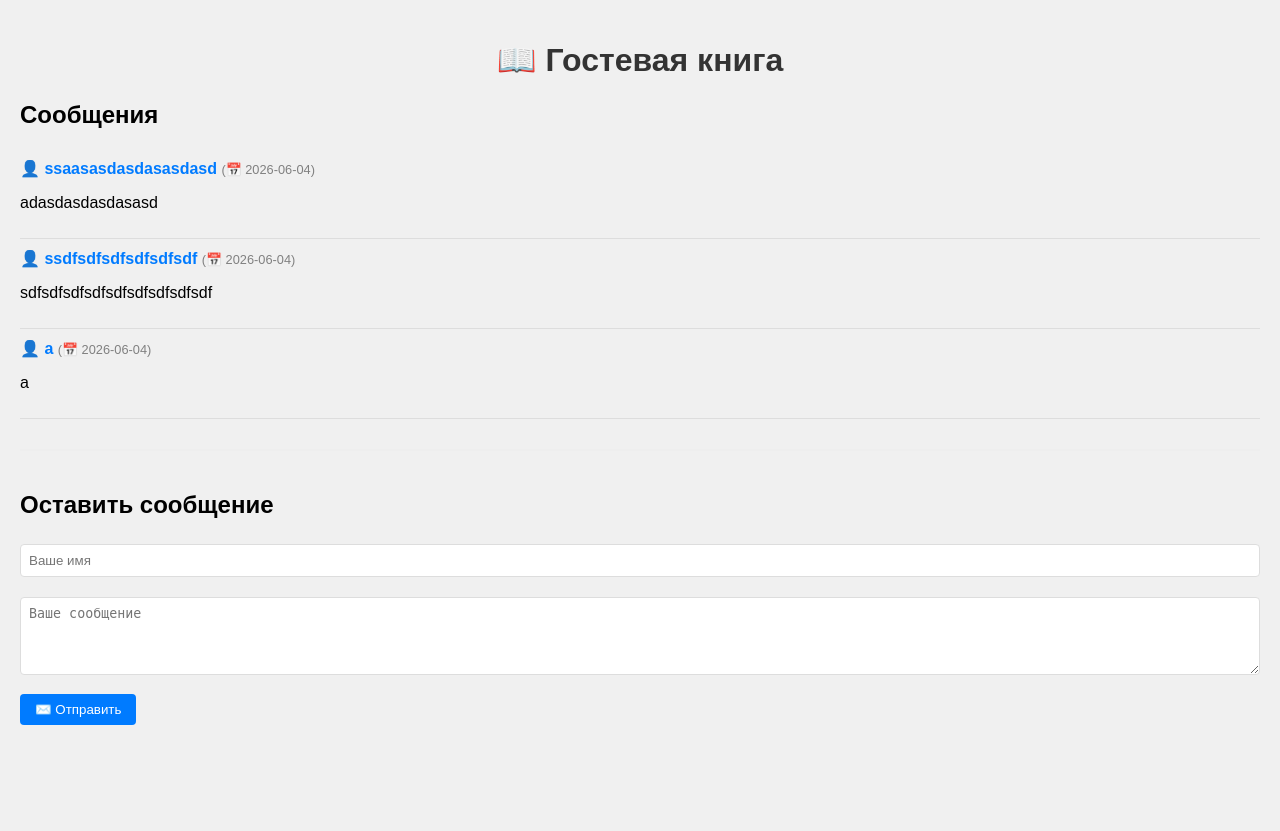
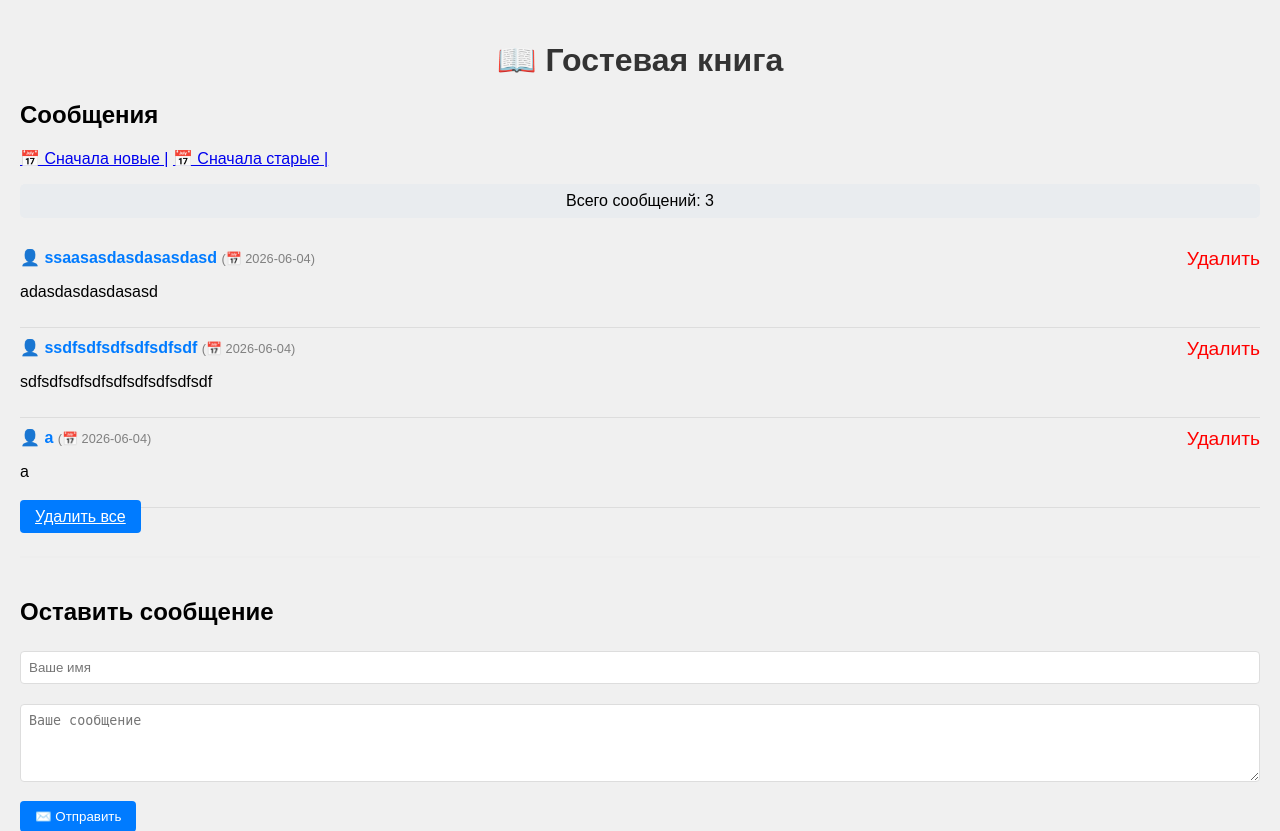
Before and after one commit to Shadowewe/guestbook, a Flask app: page / in a window 1280 px wide. Shown: the top 831 px of the page. Before the commit the page ends 725 px from the top, so only its background shows below. Run offline with Flask 3, Linux system fonts and the light colour scheme; data comes from the database, SQL or seed files in the repository; both versions use the stored data as it was after the commit.

Commit message:
ПР11 + задания А и В

```diff
--- a/app.py
+++ b/app.py
@@ -1,5 +1,5 @@
 from flask import Flask, render_template, request, redirect, session
-from database import init_db, get_all_messages, add_message
+from database import init_db, get_all_messages, add_message, delete_message, get_message_count, delete_all, sort_newest, sort_oldest
 
 app = Flask(__name__)
 app.secret_key = 'arbuziki'
@@ -8,9 +8,9 @@ init_db()
 
 @app.route('/')
 def index():
-    """Главная страница: показывает все сообщения."""
     messages = get_all_messages()
-    return render_template('index.html', messages=messages)
+    total_count = get_message_count()
+    return render_template('index.html', messages=messages, total_count=total_count)
 
 
 @app.route('/add', methods=['POST'])
@@ -28,6 +28,29 @@ def add():
     # Перенаправляем на главную страницу
     return redirect('/')
 
+@app.route('/delete/<int:message_id>')
+def delete(message_id):
+    delete_message(message_id)
+    return redirect('/')
+
+@app.route('/delete-all', methods=['GET'])
+def deleteall():
+    return render_template('delete_all.html')
+
+@app.route('/delete-all-confirm', methods=['POST'])
+def deleteallc():
+    delete_all()
+    return redirect('/')
+
+@app.route('/sort/newest')
+def newest():
+    sort_newest()
+    return redirect('/')
+
+@app.route('/sort/oldest')
+def oldest():
+    sort_oldest()
+    return redirect('/')
 
 if __name__ == '__main__':
-    app.run(debug=True)
+    app.run(debug=True, port=5001)
--- a/database.py
+++ b/database.py
@@ -37,15 +37,43 @@ def add_message(name, message):
     # Получаем соединение с базой данных
     conn = get_db_connection()
 
-    # Выполняем SQL-запрос на вставку данных
-    # INSERT INTO - добавляет новую строку в таблицу
-    # VALUES (?, ?, ?) - знаки вопроса это заполнители (placeholders)
-    # Вторым аргументом передаётся кортеж со значениями
-    # Знаки вопроса защищают от SQL-инъекций
     conn.execute(
         'INSERT INTO messages (name, message, created_at) VALUES (?, ?, ?)',
         (name, message, date.today().strftime('%Y-%m-%d'))
     )
+    conn.commit()
+    conn.close()
+
+def delete_message(message_id):
+    """Удаляет сообщение из базы данных по его id."""
+    conn = get_db_connection()
+    conn.execute('DELETE FROM messages WHERE id = ?', (message_id,))
+    conn.commit()
+    conn.close()
+
+def delete_all():
+    conn = get_db_connection()
+    conn.execute('DELETE FROM messages')
+    conn.commit()
+    conn.close()
+
+def get_message_count():
+    """Возвращает общее количество сообщений."""
+    conn = get_db_connection()
+    cursor = conn.execute('SELECT COUNT(*) FROM messages')
+    count = cursor.fetchone()[0]
+    conn.close()
+    return count
+
+def sort_newest():
+    conn = get_db_connection()
+    cursor = conn.execute('SELECT * FROM messages ORDER BY created_at DESC')
+    conn.commit()
+
+def sort_oldest():
+    conn = get_db_connection()
+    cursor = conn.execute('SELECT * FROM messages ORDER BY created_at ASC')
+    conn.commit()
 
     # Сохраняем изменения
     conn.commit()
--- a/static/style.css
+++ b/static/style.css
@@ -89,3 +89,31 @@ button:hover {
         display: none;
     }
 }
+
+.delete-btn {
+    float: right;
+    color: red;
+    text-decoration: none;
+    font-size: 1.2em;
+    margin-left: 10px;
+}
+
+.delete-btn:hover {
+    color: darkred;
+}
+
+.counter {
+    background-color: #e9ecef;
+    padding: 8px;
+    border-radius: 5px;
+    text-align: center;
+    margin-bottom: 20px;
+}
+
+.b {
+    background-color: #007bff;
+    color: white;
+    padding: 8px 15px;
+    border: none;
+    border-radius: 4px;
+}
--- a/templates/index.html
+++ b/templates/index.html
@@ -8,11 +8,15 @@
     <h1>📖 Гостевая книга</h1>
 
     <h2>Сообщения</h2>
+    <a href="/sort/newest">📅 Сначала новые |</a>
+    <a href="/sort/oldest">📅 Сначала старые |</a>
+    <p class="counter"> Всего сообщений: {{ total_count }}</p>
 
         {% if messages %}
             {% for msg in messages %}
             <div class="message">
                 <strong>👤 {{ msg.name }}</strong> <small>(📅 {{ msg.created_at }})</small>
+                <a href="/delete/{{ msg.id }}" class="delete-btn" onclick="return confirm('Удалить сообщение?')">Удалить</a>
                 <p>{{ msg.message }}</p>
             </div>
             {% endfor %}
@@ -20,11 +24,14 @@
             <p>Пока нет сообщений. Будьте первым!</p>
         {% endif %}
 
+        <a href="/delete-all" class="b">Удалить все</a>
+
         {% if session.pop('success', False) %}
             <div class="a">
                 Сообщение добавлено!
             </div>
         {% endif %}
+
 
         <div class="add-form">
             <h2>Оставить сообщение</h2>
```
Also changed, not shown: templates/delete_all.html (added, +16 -0 lines), guestbook.db.
